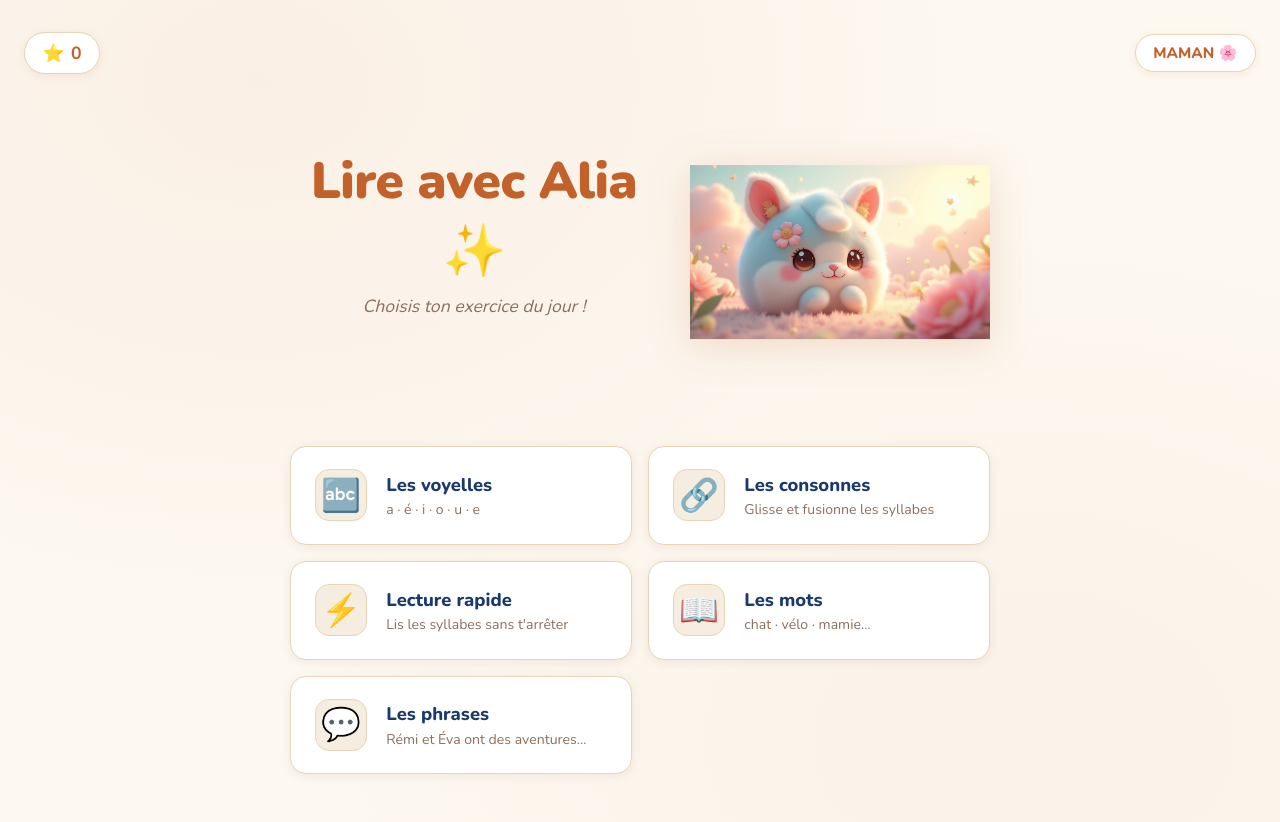
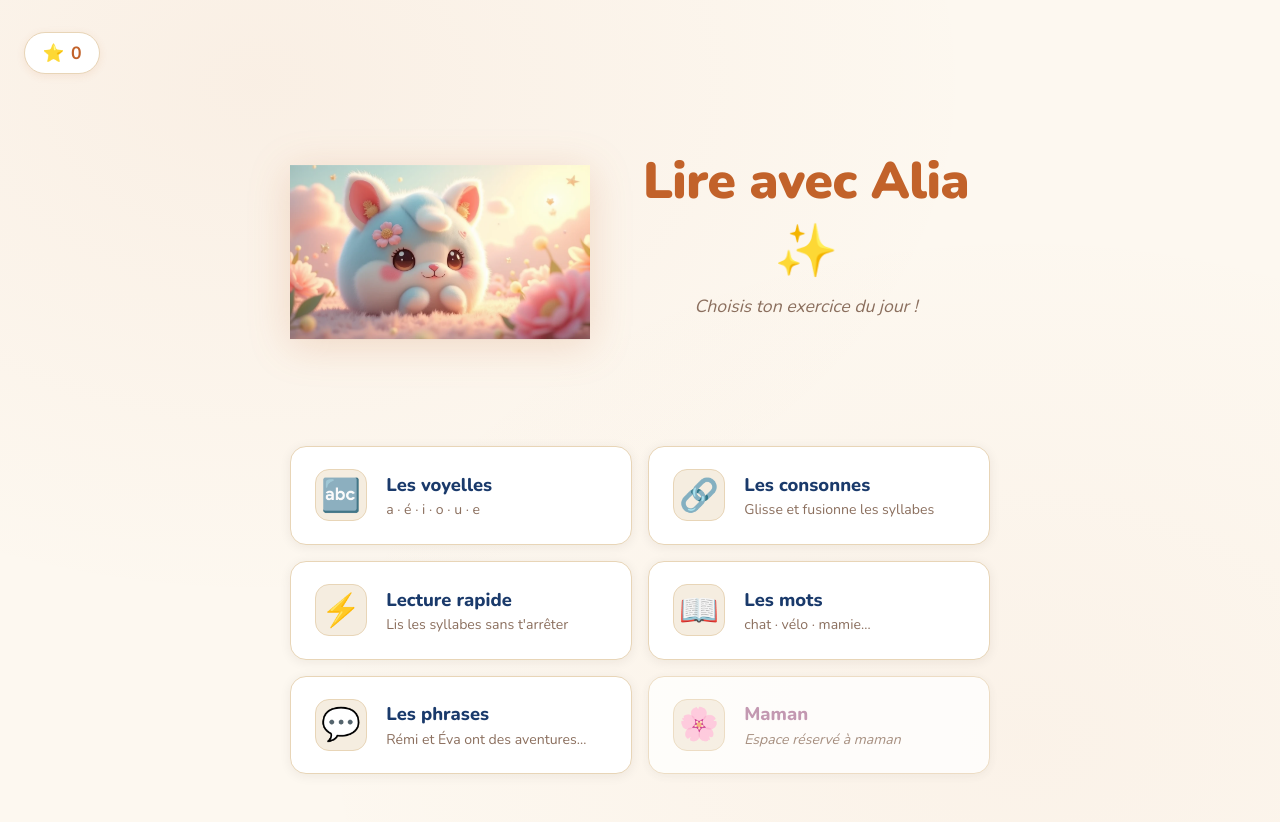
Before and after one commit to miglenaangel-glitch/lire-avec-alia, a Flask app: page /child/ in a window 1280 px wide. Run offline with Flask 2, Linux system fonts and the light colour scheme; data comes from the database, SQL or seed files in the repository; some libraries are stand-ins or nearby versions.

Commit message:
Image left, title right, Maman card at bottom of grid

```diff
--- a/static/css/child.css
+++ b/static/css/child.css
@@ -91,7 +91,20 @@ body {
 
 .hero-text {
   flex: 1;
-  text-align: center;
+  text-align: left;
+}
+
+.mama-card {
+  border-style: dashed;
+  opacity: 0.75;
+}
+
+.mama-card .level-name {
+  color: #b07a9e;
+}
+
+.mama-card .level-desc {
+  font-style: italic;
 }
 
 .home-character {
--- a/templates/child/home.html
+++ b/templates/child/home.html
@@ -6,15 +6,14 @@
 <div class="home">
   <header class="home-header">
     <button class="stars-btn" onclick="showStars()">⭐ <span id="star-count">0</span></button>
-    <a href="{{ url_for('parent.dashboard') }}" class="mama-btn">MAMAN 🌸</a>
   </header>
 
   <div class="home-hero">
+    <img src="/static/characters/karumi.png" class="home-character" alt="Karumi">
     <div class="hero-text">
       <h1 class="home-title">Lire avec Alia ✨</h1>
       <p class="home-subtitle">Choisis ton exercice du jour !</p>
     </div>
-    <img src="/static/characters/karumi.png" class="home-character" alt="Karumi">
   </div>
 
   <div class="levels-grid">
@@ -57,6 +56,14 @@
         <div class="level-desc">Rémi et Éva ont des aventures…</div>
       </div>
     </a>
+
+    <a href="#" class="level-card mama-card" onclick="openMama(event)">
+      <div class="level-icon">🌸</div>
+      <div>
+        <div class="level-name">Maman</div>
+        <div class="level-desc">Espace réservé à maman</div>
+      </div>
+    </a>
   </div>
 </div>
 
@@ -77,12 +84,12 @@
 <script>
 const MAMA_PASSWORD = 'maman';
 
-document.querySelector('.mama-btn').addEventListener('click', function(e) {
+function openMama(e) {
   e.preventDefault();
   const modal = document.getElementById('mama-modal');
   modal.style.display = 'flex';
   setTimeout(() => document.getElementById('mama-pass').focus(), 100);
-});
+}
 
 function checkMama() {
   const pass = document.getElementById('mama-pass').value;
```
